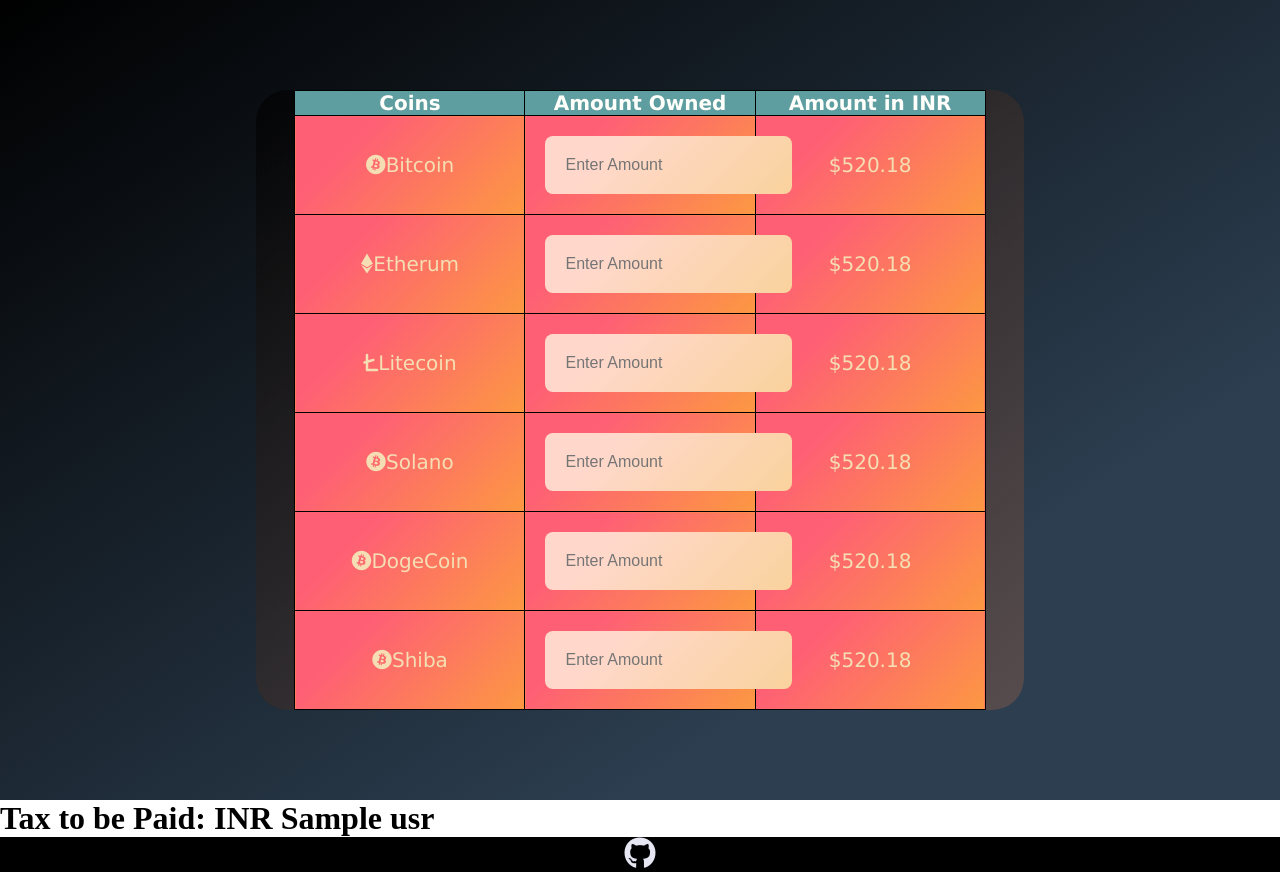
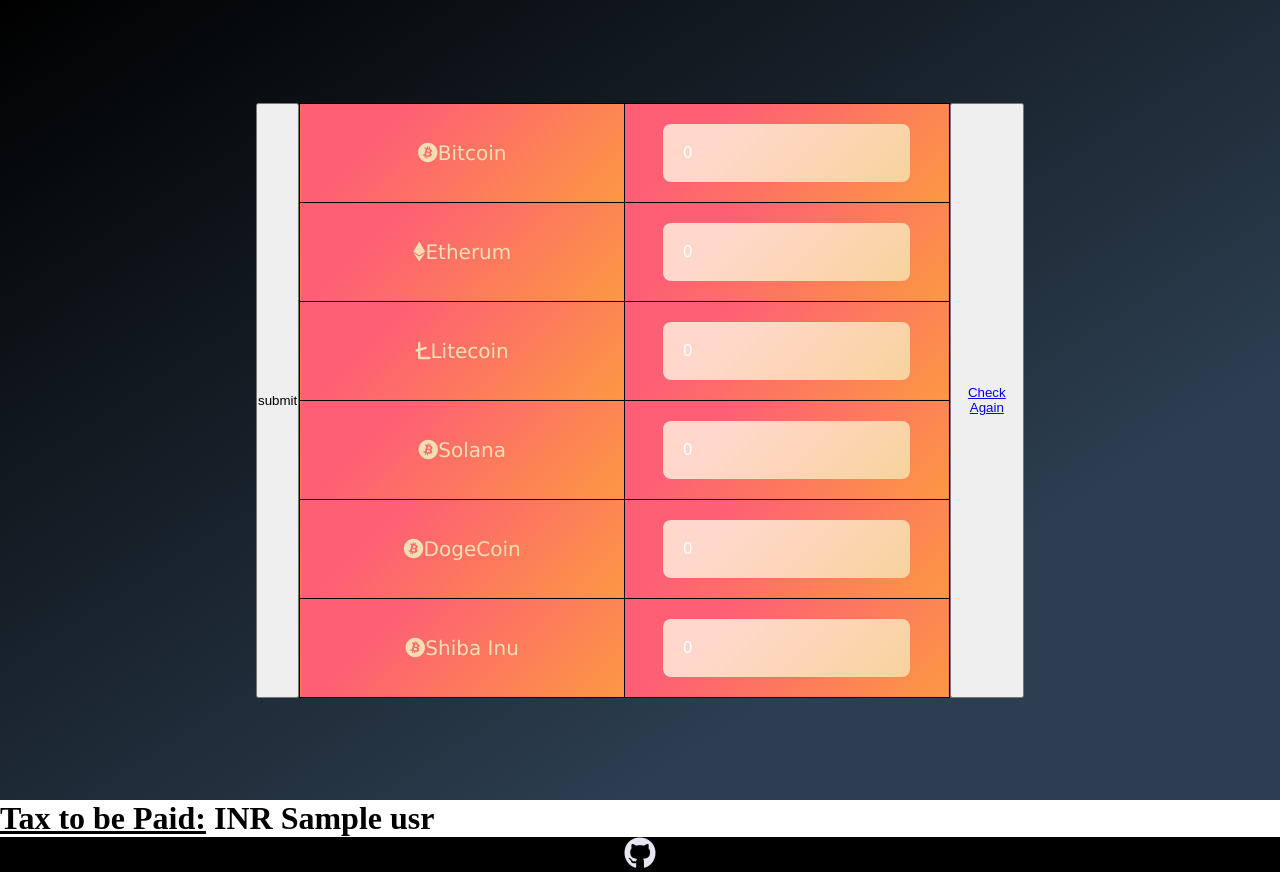
Before and after one commit to some-earth11/mozohack-mc, a Python web app: template templates/crypto.html in a window 1280 px wide. Run offline with Jinja, Linux system fonts and the light colour scheme; the template is opened without the code that fills it: most values are stand-ins (such as "Sample title", 1, 10 or a date in 2020); some libraries are stand-ins or nearby versions.

Commit message:
Final Commit

```diff
--- a/static/css/crypto.css
+++ b/static/css/crypto.css
@@ -7,7 +7,7 @@ main {
   font-family: "Poppins", sans-serif;
   min-height: 100vh;
   background-color: #000000;
-background-image: linear-gradient(147deg, #000000 0%, #2c3e50 74%);
+  background-image: linear-gradient(147deg, #000000 0%, #2c3e50 74%);
   display: flex;
   align-items: center;
   justify-content: center;
--- a/templates/crypto.html
+++ b/templates/crypto.html
@@ -7,49 +7,52 @@
         <table>
           <thead>
             <tr id="header">
-              <th>Coins</th>
-              <th>Amount Owned</th>
-              <th>Amount in INR</th>
+              <!-- <th>Coins</th>
+              <th>Amount Owned</th> -->
             </tr>
           </thead>
           <tbody>
+            <form action="#" method="post">
             <tr>
               <td><i class="fa-brands fa-bitcoin"></i>Bitcoin</td>
-              <td class="amount"><form action="#" method="post"><input type="text" name="amountbtc" placeholder="Enter Amount"></form></td>
-              <td class="amountINR">$520.18</td>
+              <td class="amount"><input type="text" name="amountbtc" value="0"></td>
+
             </tr>
             <tr>
               <td>
                 <span class="fa-brands fa-ethereum"></span>Etherum
               </td>
-              <td class="amount"><input type="text" name="amounteth" placeholder="Enter Amount"></td>
-              <td class="amountINR">$520.18</td>
+              <td class="amount"><input type="text" name="amounteth" value="0"></td>
+
             </tr>
             <tr>
               <td><i class="fa-solid fa-litecoin-sign"></i>Litecoin</td>
-              <td class="amount"><input type="text" name="amountltc" placeholder="Enter Amount"></td>
-              <td class="amountINR">$520.18</td>
+              <td class="amount"><input type="text" name="amountltc" value="0"></td>
+
             </tr>
             <tr>
-              <td><i class="fa-brands fa-bitcoin"></i>Solano</td>
-              <td class="amount"><input type="text" name="amount" placeholder="Enter Amount"></td>
-              <td class="amountINR">$520.18</td>
+              <td><i class="fa-brands fa-bitcoin"></i>Solana</td>
+              <td class="amount"><input type="text" name="amountsol" value="0"></td>
+
             </tr>
             <tr>
               <td><i class="fa-brands fa-bitcoin"></i>DogeCoin</td>
-              <td class="amount"><input type="text" name="amount" placeholder="Enter Amount"></td>
-              <td class="amountINR">$520.18</td>
+              <td class="amount"><input type="text" name="amountdoge" value="0"></td>
+
             </tr>
             <tr>
-              <td><i class="fa-brands fa-bitcoin"></i>Shiba</td>
-              <td class="amount"><input type="text" name="amount" placeholder="Enter Amount"></td>
-              <td class="amountINR">$520.18</td>
+              <td><i class="fa-brands fa-bitcoin"></i>Shiba Inu</td>
+              <td class="amount"><input type="text" name="amountshib" value="0"></td>
+
             </tr>
+            <input type="submit" value="submit">
+            </form>
           </tbody>
         </table>
+        <button value="reset"><a href="/">Check Again</a></button>
       </section>
     </main>
-    <h1>Tax to be Paid: INR {{usr}}</h1>
+    <h1><u>Tax to be Paid:</u> INR {{usr}}</h1>
     <footer>
       <ul>
         <li style="--clr:#e6e6f3;">
```
Also changed, not shown: app.py (+15 -3 lines).
